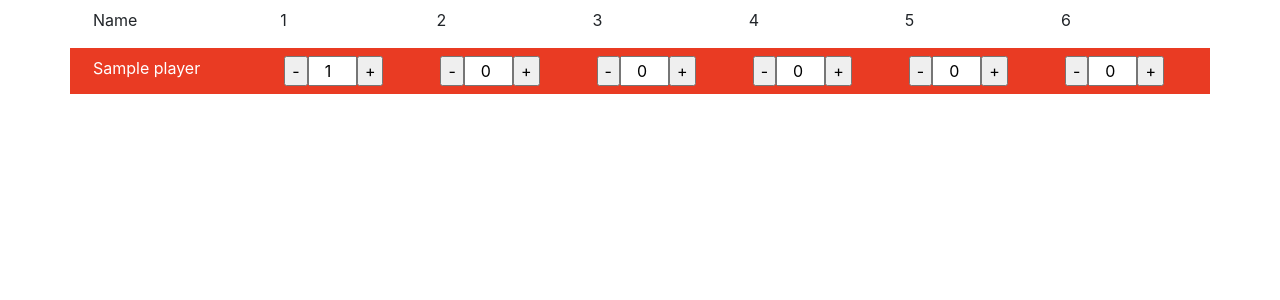
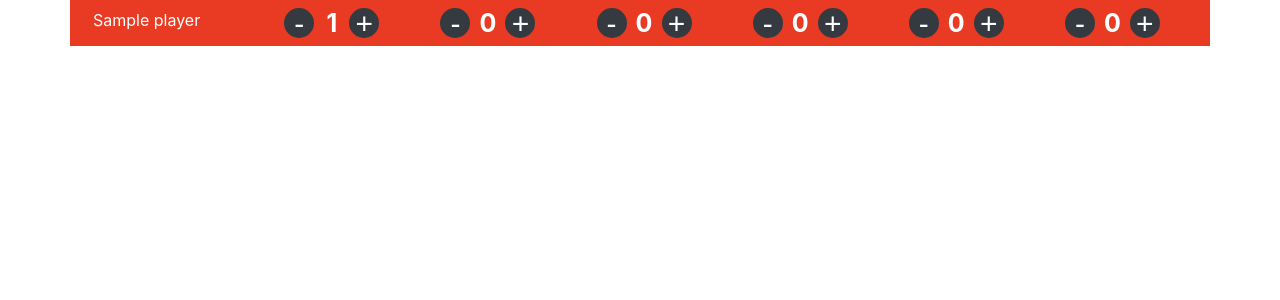
Before and after one commit to praat6/ticket_to_ride_scorecounter, a Django app: page /counter/000/ in a window 1280 px wide. Shown: the top 300 px of the page. Run offline with Django 3.2, Linux system fonts and the light colour scheme; tables that the repository leaves empty hold one stand-in row (values such as "Sample post"); some libraries are stand-ins or nearby versions.

Commit message:
Replicated last working version with Django form.

```diff
--- a/counter/forms.py
+++ b/counter/forms.py
@@ -33,3 +33,17 @@ class CreateGameForm(forms.Form):
             Row(Column('black', css_class='p-3 mb-2 bg-black text-white')),
             Div(Submit('submit', 'START!'), css_class='col text-center')
         )
+
+
+class ModifyRouteForm(forms.Form):
+    n_train_cars = forms.IntegerField()
+
+    def __init__(self, player, route_type, *args, **kwargs):
+        super().__init__(*args, **kwargs)
+
+        self.player = player
+        self.route_type = route_type
+
+        self.fields['n_train_cars'].label = False
+        self.fields['n_train_cars'].initial = player.route_set.filter(n_train_cars=route_type.n_train_cars).count()
+        self.fields['n_train_cars'].widget.attrs['class'] = 'n-train-cars'
--- a/counter/templates/counter/base.html
+++ b/counter/templates/counter/base.html
@@ -5,6 +5,8 @@
     <meta charset="UTF-8">
     <link rel="stylesheet" href="https://stackpath.bootstrapcdn.com/bootstrap/4.1.3/css/bootstrap.min.css" integrity="sha384-MCw98/SFnGE8fJT3GXwEOngsV7Zt27NXFoaoApmYm81iuXoPkFOJwJ8ERdknLPMO" crossorigin="anonymous">
     <link rel="stylesheet" type="text/css" href="{% static 'css/bg_color.css' %}">
+    {% block styles %}
+    {% endblock %}
     <title>Ticket-to-Ride scorecounter</title>
 </head>
 <body>
--- a/counter/templates/counter/game.html
+++ b/counter/templates/counter/game.html
@@ -1,32 +1,21 @@
 {% extends 'counter/base.html' %}
 {% load static %}
-{% load counter_extras %}
-<link rel="stylesheet" type="text/css" href="{% static 'css/game.css' %}">
+
+{% block styles %}
+    <link rel="stylesheet" type="text/css" href="{% static 'css/game.css' %}">
+{% endblock %}
+
 {% block content %}
-    <div class="row p-2 mb-2">
-        <div class="col-2 text-black">Name</div>
-        {% for n_train_cars, _ in n_train_car_choices %}
-            <div class="col">{{ n_train_cars }}</div>
-        {% endfor %}
-    </div>
-    {% for player in players %}
-        <div class="row p-2 mb-2 bg-{{ player.get_color_display }}">
+    {% for player, forms in player_forms.items %}
+        <div class="fieldWrapper row p-2 mb-2 bg-{{ player.get_color_display }}">
             <div class="col-2 text-white">{{ player.name }}</div>
-            {% for n_train_cars, label in n_train_car_choices %}
+            {% for form in forms %}
                 <div class="col">
                     <div class="row ml-1 mr-1">
-                        {% with element_id=player.get_color_display|add:'-'|add:label %}
-                            <form id="remove-{{ element_id }}" method="post">
-                                {% csrf_token %}
-                                <input class="sign-button" type="button" onclick="removeRoute({{ n_train_cars }}, {{ player.id }})" value="-" />
-                            </form>
-                            <label for="{{ element_id }}"></label>
-                            <input class="col-5" type="text" name="value" id="{{ element_id }}" value="{% get_n_routes player n_train_cars %}"/>
-                            <form id="add-{{ element_id }}" method="post">
-                                {% csrf_token %}
-                                <input class="sign-button" type="button" onclick="addRoute({{ n_train_cars }}, {{ player.id }})" value="+">
-                            </form>
-                        {% endwith %}
+                        <input class="sign-button bg-dark" type="button" onclick="removeRoute({{ form.route_type.n_train_cars }}, {{ form.player.id }})" value="-" /><label for="{{ form.n_train_cars.id_for_label }}"></label>
+                        {% csrf_token %}
+                        {{ form.n_train_cars }}
+                        <input class="sign-button bg-dark" type="button" onclick="addRoute({{ form.route_type.n_train_cars }}, {{ form.player.id }})" value="+">
                     </div>
                 </div>
             {% endfor %}
--- a/counter/templatetags/counter_extras.py
+++ /dev/null
@@ -1,9 +0,0 @@
-from django import template
-
-
-register = template.Library()
-
-
-@register.simple_tag
-def get_n_routes(player, n_train_cars):
-    return player.get_n_routes(n_train_cars)
--- a/counter/views.py
+++ b/counter/views.py
@@ -1,9 +1,12 @@
+from collections import defaultdict
+
 from django.shortcuts import render
 from django.http import HttpResponseRedirect, JsonResponse
 from django.urls import reverse
 
-from .forms import CreateGameForm
+from .forms import CreateGameForm, ModifyRouteForm
 from .models import Game, Player, Route
+from .helpers import routes
 
 
 def create_game(request):
@@ -22,7 +25,13 @@ def create_game(request):
 
 def game_detail(request, game_code):
     players = Game.objects.get(code=game_code).player_set.all()
-    return render(request, 'counter/game.html', {'players': players, 'n_train_car_choices': Route.N_TRAIN_CARS_CHOICES})
+
+    forms = defaultdict(list)
+    for player in players:
+        for route_type in routes.types:
+            forms[player].append(ModifyRouteForm(player=player, route_type=route_type))
+
+    return render(request, 'counter/game.html', {'player_forms': dict(forms)})
 
 
 def add_route(request):
--- a/static/css/game.css
+++ b/static/css/game.css
@@ -1,5 +1,51 @@
+.n-train-cars {
+    background-color: inherit;
+    color: white;
+    display: inline-block;
+    vertical-align: top;
+    font-size: 25px;
+    font-weight: 700;
+    line-height: 30px;
+    padding: 0 2px;
+    min-width: 35px;
+    text-align: center;
+}
+
 .sign-button {
     @extend .col;
     @extend .pl-1;
-    @extend .pr-1,
+    @extend .pr-1;
+    cursor: pointer;
+    display: inline-block;
+    vertical-align: top;
+    color: white;
+    width: 30px;
+    height: 30px;
+    font: 30px/1 Arial,sans-serif;
+    text-align: center;
+    border-radius: 50%;
 }
+
+.sign-button:hover{
+    background-color: #717fe0 !important;
+}
+
+/*Prevent text selection*/
+span{
+    -webkit-user-select: none;
+    -moz-user-select: none;
+    -ms-user-select: none;
+}
+input{
+    border: 0;
+    width: 2%;
+}
+
+input::-webkit-outer-spin-button,
+input::-webkit-inner-spin-button {
+    -webkit-appearance: none;
+    margin: 0;
+}
+input:disabled{
+    background-color:white;
+}
```
Also changed, not shown: counter/templatetags/__init__.py (deleted).
